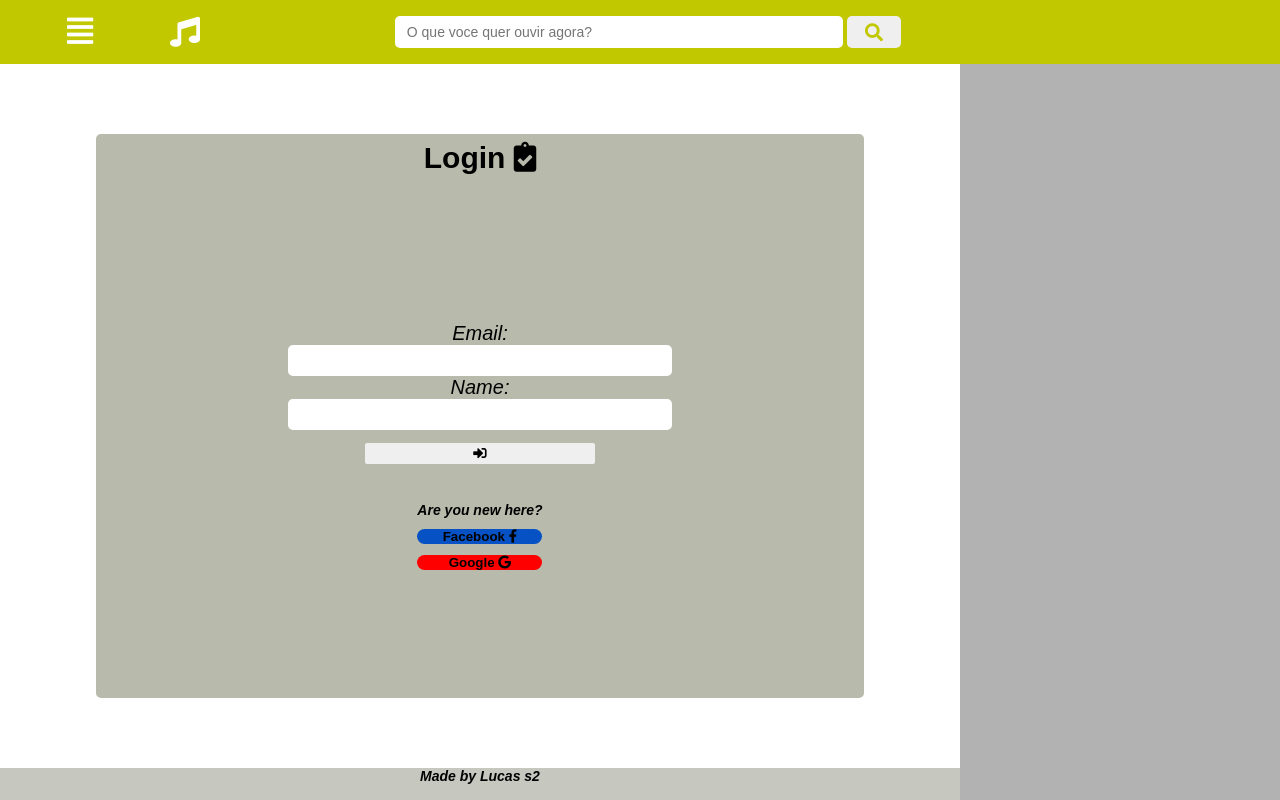
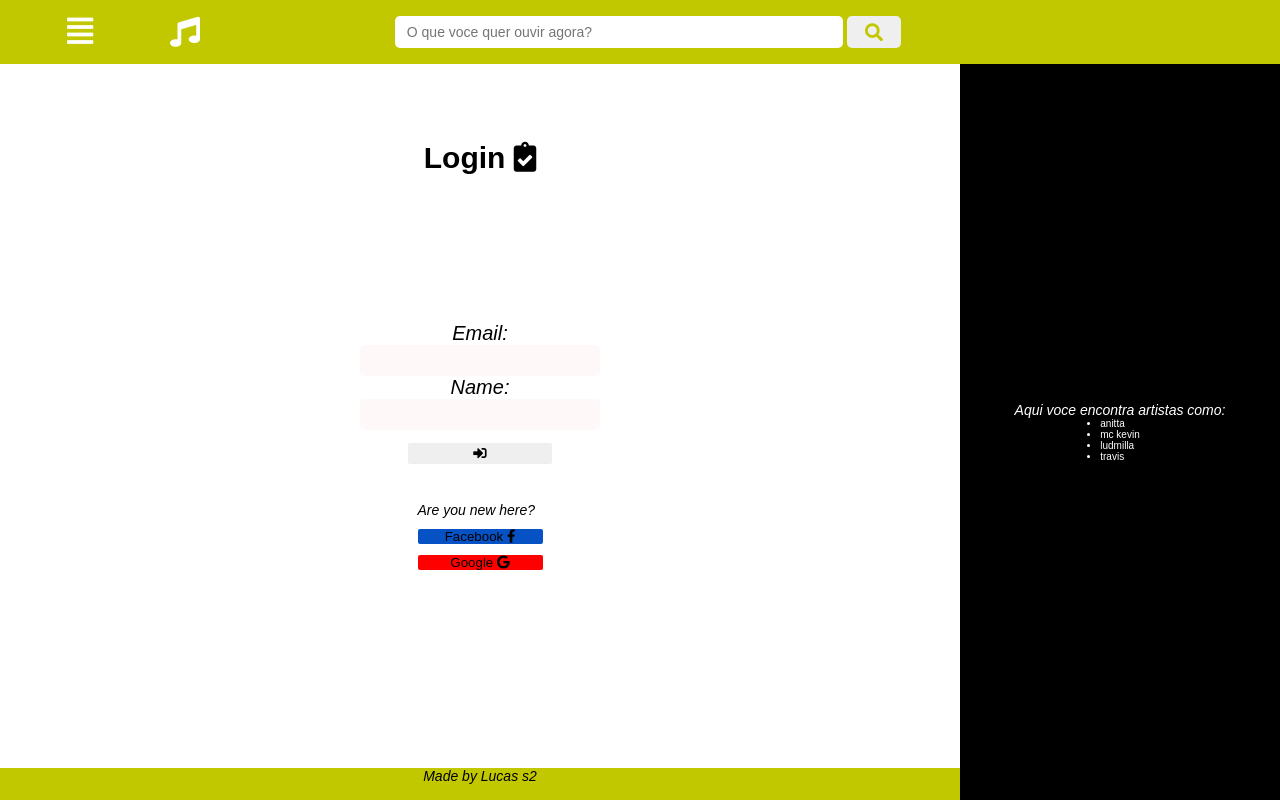
Before and after one commit to Luc4sGomes/interface-music, a plain HTML site: page indexm.html in a window 1280 px wide. Drawn offline with Linux system fonts and the light colour scheme.

Commit message:
added changes

```diff
--- a/assets/css/global.css
+++ b/assets/css/global.css
@@ -25,7 +25,6 @@ html {
 }
 p {
   font-size: 14px;
-  font-weight: bold;
   font-style: italic;
 }
 
@@ -38,14 +37,23 @@ main {
   grid-column: 1/2;
 }
 aside {
-  background-color: rgba(0,0,0,0.3);
+  background-color: black;
   grid-column: 2/3;
   grid-row: 2/4;
 }
+
 footer {
-  background-color: #c6c7bf;
+  background-color:#c2c800;
   grid-column: 1/2;
   text-align: center;
+}
+
+.keep-list{
+  color: white;
+}
+
+.li{
+  color: white;
 }
 
 input {
@@ -58,7 +66,15 @@ input {
   font-family: sans-serif;
 }
 
-form fieldset label{
+.input-submit{
+  background-color: rgb(255, 248, 248);
+}
+
+.input-submit:focus{
+  background-color:#c2c800;
+}
+
+form fieldset label {
   font-size: 20px;
   font-family: sans-serif;
   font-style: italic;
@@ -80,8 +96,7 @@ form fieldset label{
   background-color: #0652c5;
   border: none;
   width: 12.5rem;
-  border-radius: 1rem;
-  font-weight: bold;
+  border-radius: 0.2rem;
   font-family: sans-serif;
   cursor: pointer;
   margin-top: 1.125rem;
@@ -91,8 +106,7 @@ form fieldset label{
   background-color: red;
   border: none;
   width: 12.5rem;
-  border-radius: 1rem;
-  font-weight: bold;
+  border-radius: 0.2rem;
   font-family: sans-serif;
   cursor: pointer;
   margin-top: 1.125rem;
@@ -126,7 +140,7 @@ form fieldset label{
   align-items: center;
 }
 
-.keep-logo-login{
+.keep-logo-login {
   width: 100%;
   height: 30px;
   display: flex;
@@ -134,7 +148,15 @@ form fieldset label{
   align-items: center;
 }
 
-#logo-login{
+.keep-list{
+  display: flex;
+  height: 100%;
+  justify-content: center;
+  align-items: center;
+  flex-flow: column wrap;
+}
+
+#logo-login {
   font-size: 30px;
   margin-top: 18px;
 }
@@ -169,10 +191,10 @@ form fieldset label{
 }
 
 #form {
-  background-color: rgb(184, 187, 172);
+  background-color: white;
   border-radius: 0.5rem;
   height: 80%;
-  width: 80%;
+  width: 50%;
 }
 
 #form fieldset {
--- a/assets/scripts/script.js
+++ b/assets/scripts/script.js
@@ -0,0 +1,7 @@
+const form = document.querySelector('#form');
+const inputEmail = document.querySelector('')
+
+form.addEventListener('submit',function(event){
+    event.preventDefault();
+    verifyUser();
+});
--- a/indexm.html
+++ b/indexm.html
@@ -39,10 +39,10 @@
               </div>
               <fieldset>
                 <label for="email">Email:</label>
-                <input type="email">
+                <input type="email" id="email" class="input-submit">
 
                 <label for="password">Name:</label>
-                <input type="password" id="password">
+                <input type="password" id="password" class="input-submit">
 
                 <button id="button-request"><i class="fas fa-sign-in-alt" type="submit"></i></button>
 
@@ -59,7 +59,17 @@
           </div>
         </main>
 
-        <aside></aside>
+        <aside>
+          <div class="keep-list">
+            <p class="info">Aqui voce encontra artistas como:</p>
+          <ul>
+            <li class="li">anitta</li>
+            <li class="li">mc kevin</li>
+            <li class="li">ludmilla</li>
+            <li class="li">travis</li>
+          </ul>
+          </div>
+        </aside>
 
         <footer>
           <p>Made by Lucas s2</p>
```
